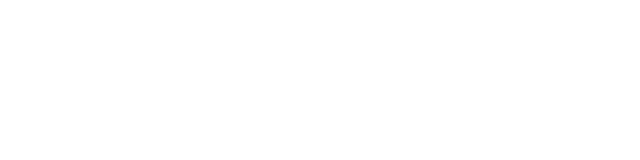
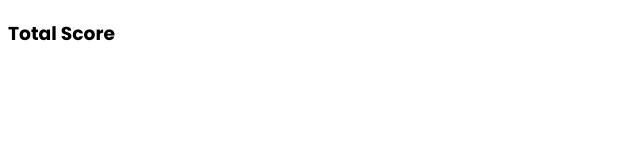
Before and after one commit to wajahat001/Proj-reactDiceGame, a React (Vite) app: page /main in a window 1280 px wide. Shown: the top 160 px of the page, without its empty margins (0-640 px from the left). Built offline with nearby package versions, Linux system fonts and the light colour scheme.

Commit message:
working on mainPage.css

```diff
--- a/src/components/main/index.jsx
+++ b/src/components/main/index.jsx
@@ -1,9 +1,21 @@
 import React from 'react'
+import './mainPage.css'
 
 const MainPage = () => {
-  return (
-    <div></div>
-  )
+  return <div>
+    <div className='header'>
+      <div>
+          <h3>Total Score</h3>
+      </div>
+      <div>
+
+      </div>
+    </div>
+
+
+
+  </div>
+
 }
 
 export default MainPage
--- /dev/null
+++ b/src/components/main/mainPage.css
@@ -0,0 +1,4 @@
+header{
+    display: flex;
+    justify-content: space-between;
+}
```
